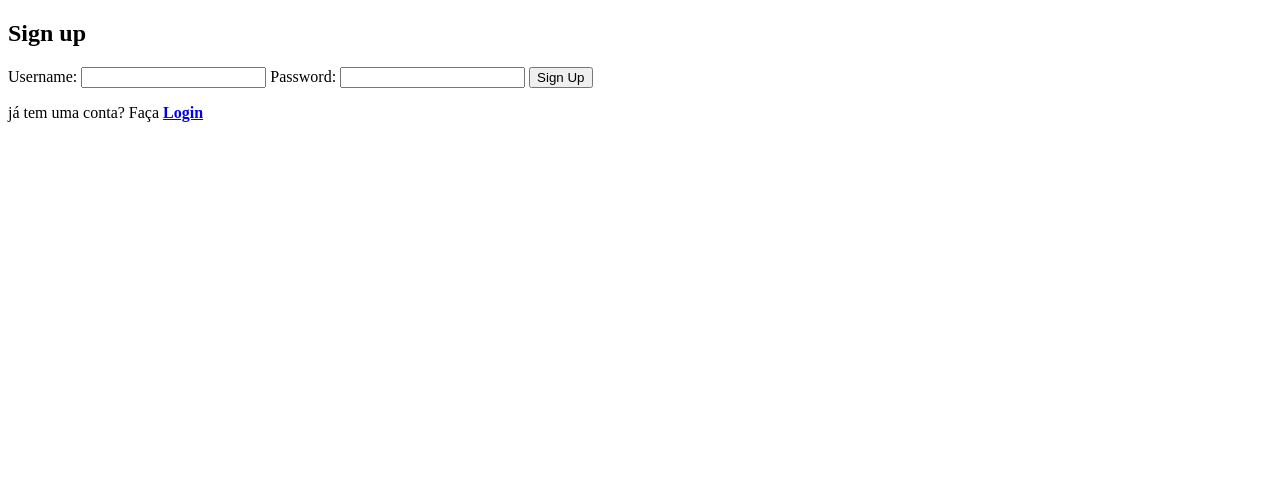
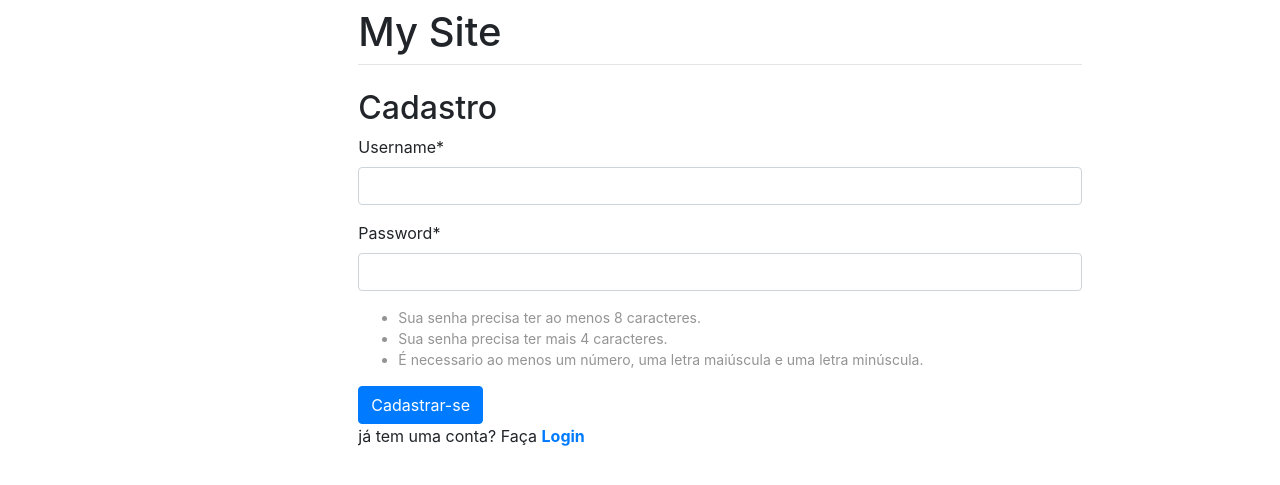
Before and after one commit to Gabriel-Spinola/Sistema-De-Cadastro, a Django app: page /register/sign_up/ in a window 1280 px wide. Shown: the top 485 px of the page. Run offline with Django 4.2, Linux system fonts and the light colour scheme; some libraries are stand-ins or nearby versions.

Commit message:
upgrading register page

```diff
--- a/login/login/settings.py
+++ b/login/login/settings.py
@@ -37,8 +37,9 @@ INSTALLED_APPS = [
     'django.contrib.sessions',
     'django.contrib.messages',
     'django.contrib.staticfiles',
+    'crispy_forms',
     'main.apps.MainConfig', # added our main app
-    'register.apps.RegisterConfig'
+    'register.apps.RegisterConfig',
 ]
 
 MIDDLEWARE = [
@@ -123,3 +124,5 @@ STATIC_URL = 'static/'
 # https://docs.djangoproject.com/en/4.0/ref/settings/#default-auto-field
 
 DEFAULT_AUTO_FIELD = 'django.db.models.BigAutoField'
+
+CRISPY_TEMPLATE_PACK="bootstrap4"
--- a/login/main/static/main/style.css
+++ b/login/main/static/main/style.css
@@ -26,3 +26,9 @@ main {
     margin-left: 160px;
     padding: 0 10px;
 }
+
+/** Register **/
+.password-list li {
+    color: #949494;
+    font-size: 14px;
+}
--- a/login/main/templates/main/base.html
+++ b/login/main/templates/main/base.html
@@ -1,5 +1,5 @@
 <!DOCTYPE html>
-<html lang="en">
+<html lang="pt-br">
     <head>
         <meta charset="UTF-8">
         <meta http-equiv="X-UA-Compatible" content="IE=edge">
--- a/login/register/templates/register/base.html
+++ b/login/register/templates/register/base.html
@@ -1,17 +1,43 @@
 <!DOCTYPE html>
-<html lang="en">
+<html lang="pt-br">
     <head>
         <meta charset="UTF-8">
         <meta http-equiv="X-UA-Compatible" content="IE=edge">
-        <meta name="viewport" content="width=device-width, initial-scale=1.0">
+        <meta name="viewport" content="width=device-width, initial-scale=1, shrink-to-fit=no">
+
+        {% load static %}
+
+        <link rel="stylesheet" type="text/css" href="{% static 'main/style.css' %}">
+
+        <!--Bootstrap css-->
+        <link rel="stylesheet" href="https://cdn.jsdelivr.net/npm/bootstrap@4.3.1/dist/css/bootstrap.min.css" integrity="sha384-ggOyR0iXCbMQv3Xipma34MD+dH/1fQ784/j6cY/iJTQUOhcWr7x9JvoRxT2MZw1T" crossorigin="anonymous">
+
         <title>{% block title %} Default Title {% endblock %}</title>
     </head>
 
     <body>
-        <div id="content" name="content">
-            {% block content %} <!--Content Block (Where all content from son pages goes)-->
+        <!--<aside class="sidenav">
+            <a href="/">Home</a>
+            <a href="/create">Create</a>
+            <a href="/2">View</a>
+        </aside>-->
 
-            {% endblock %}
-        </div> <!--#content-->
+        <main id="content" name="content">
+            <div class="row justify-content-center">
+                <div class="col-8">
+                    <h1 class="mt-2">My Site</h1>
+                    <hr class="mt-0 mb-4">
+
+                    {% block content %} <!--Content Block (Where all content from son pages goes)-->
+
+                    {% endblock %}
+                </div>
+            </div>
+        </main> <!--#content-->
+
+        <!--Bootstrap js-->
+        <script src="https://code.jquery.com/jquery-3.3.1.slim.min.js" integrity="sha384-q8i/X+965DzO0rT7abK41JStQIAqVgRVzpbzo5smXKp4YfRvH+8abtTE1Pi6jizo" crossorigin="anonymous"></script>
+        <script src="https://cdn.jsdelivr.net/npm/popper.js@1.14.7/dist/umd/popper.min.js" integrity="sha384-UO2eT0CpHqdSJQ6hJty5KVphtPhzWj9WO1clHTMGa3JDZwrnQq4sF86dIHNDz0W1" crossorigin="anonymous"></script>
+        <script src="https://cdn.jsdelivr.net/npm/bootstrap@4.3.1/dist/js/bootstrap.min.js" integrity="sha384-JjSmVgyd0p3pXB1rRibZUAYoIIy6OrQ6VrjIEaFf/nJGzIxFDsf4x0xIM+B07jRM" crossorigin="anonymous"></script>
     </body>
 </html>
--- a/login/register/templates/register/signup.html
+++ b/login/register/templates/register/signup.html
@@ -1,16 +1,25 @@
 {% extends 'register/base.html' %}
+{% load crispy_forms_tags %}
 
 {% block title %} Login Page {% endblock %}
 
 {% block content %}
 
-    <h2>Sign up</h2>
+    <h2>Cadastro</h2>
 
     <form method="post" action="/register/sign_up/">
         {% csrf_token %} <!--Django validation stuff-->
 
-        {{form}}
-        <button type="submit" name="sign_up" value="sign_up">Sign Up</button>
+        {{form|crispy}} <!--Crispy forms-->
+        <ul class="password-list">
+            <li>Sua senha precisa ter ao menos 8 caracteres.</li>
+            <li>Sua senha precisa ter mais 4 caracteres.</li>
+            <li>É necessario ao menos um número, uma letra maiúscula e uma letra minúscula.</li>
+        </ul>
+        <button type="submit" name="sign_up" value="sign_up" class="btn btn-primary">Cadastrar-se</button>
+
+        <br>
+
         <p>já tem uma conta? Faça <strong><a href="/register/login/">Login</a></strong></p>
 
         {% if show_error %}
```
